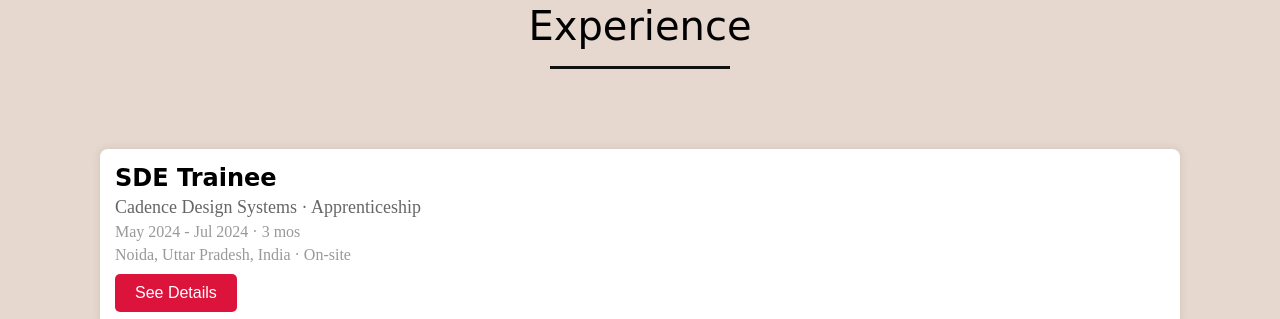
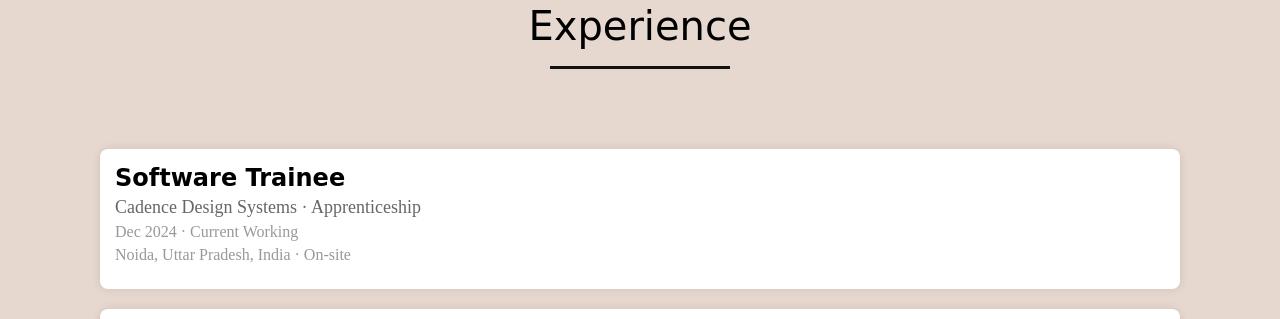
Before and after one commit to theabhishekgoyal/portfolio, a website: page public/index.html in a window 1280 px wide. Shown: the part 2573-2892 px from the top of the page. Drawn offline with nearby package versions, Linux system fonts and the light colour scheme; a web font is replaced by a local one.

Commit message:
add new experience

```diff
--- a/public/index.html
+++ b/public/index.html
@@ -262,6 +262,27 @@
     <div class="max-width">
       <h2 class="title">Experience</h2>
       <div class="experience-content">
+        <div class="experience-item">
+          <h3 class="job-title">Software Trainee</h3>
+          <h4 class="company">Cadence Design Systems · Apprenticeship</h4>
+          <span class="date">Dec 2024 · Current Working</span>
+          <p class="location">Noida, Uttar Pradesh, India · On-site</p>
+          <!-- <button class="toggle-btn">See Details</button>
+          <div class="details">
+            <ul>
+              <li>Developed a visualization tool that utilizes pie charts, tables with filters, and tree views to reduce
+                error and bug detection time by 50-60% within the OrCAD development team at Cadence.</li>
+              <li>Automated the merging of multiple related process ID files into the main Unison log file in sorted
+                order, facilitating seamless analysis and troubleshooting across integrated data sets.</li>
+              <li>Integrated real-time updates to the visualization tool, ensuring immediate reflection of changes in
+                the Unison log file, thereby enhancing accuracy and responsiveness in issue identification and
+                resolution.</li>
+              <li>Implemented multithreading and session handling for file processing, enabling multiple users to access
+                and upload files simultaneously without requiring sign-in or login, ensuring data isolation and
+                efficient processing.</li>
+            </ul>
+          </div> -->
+        </div>
         <div class="experience-item">
           <h3 class="job-title">SDE Trainee</h3>
           <h4 class="company">Cadence Design Systems · Apprenticeship</h4>
```
